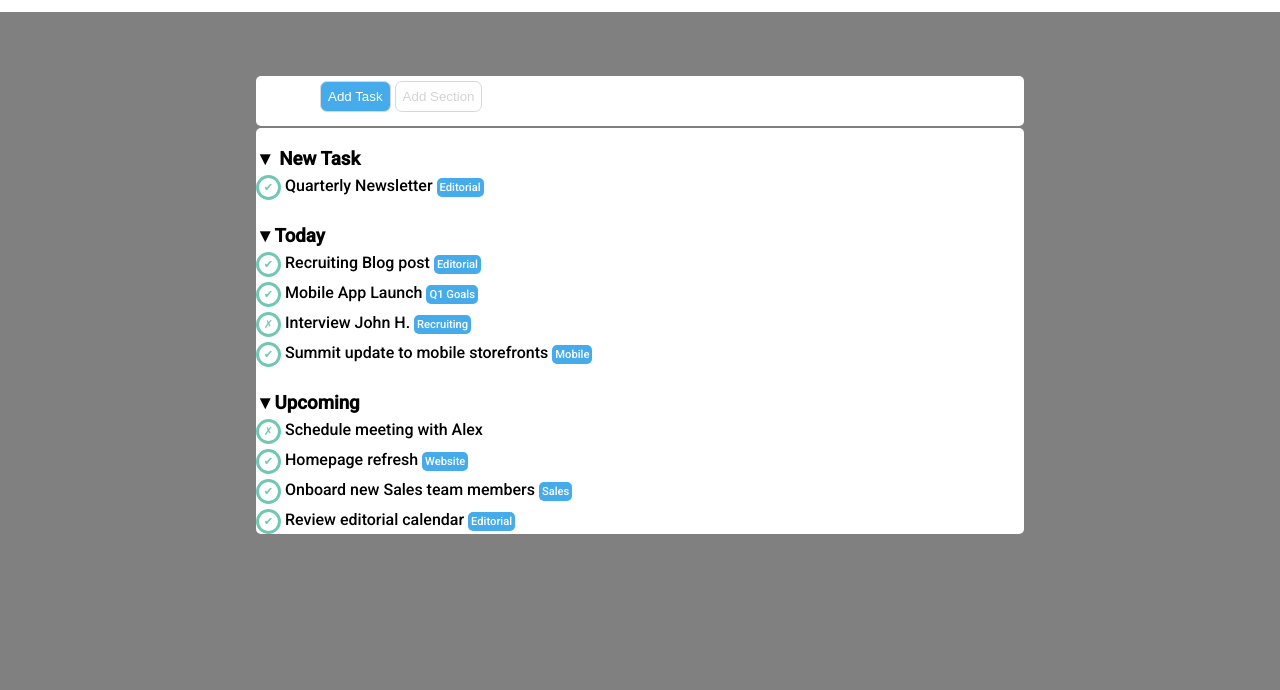
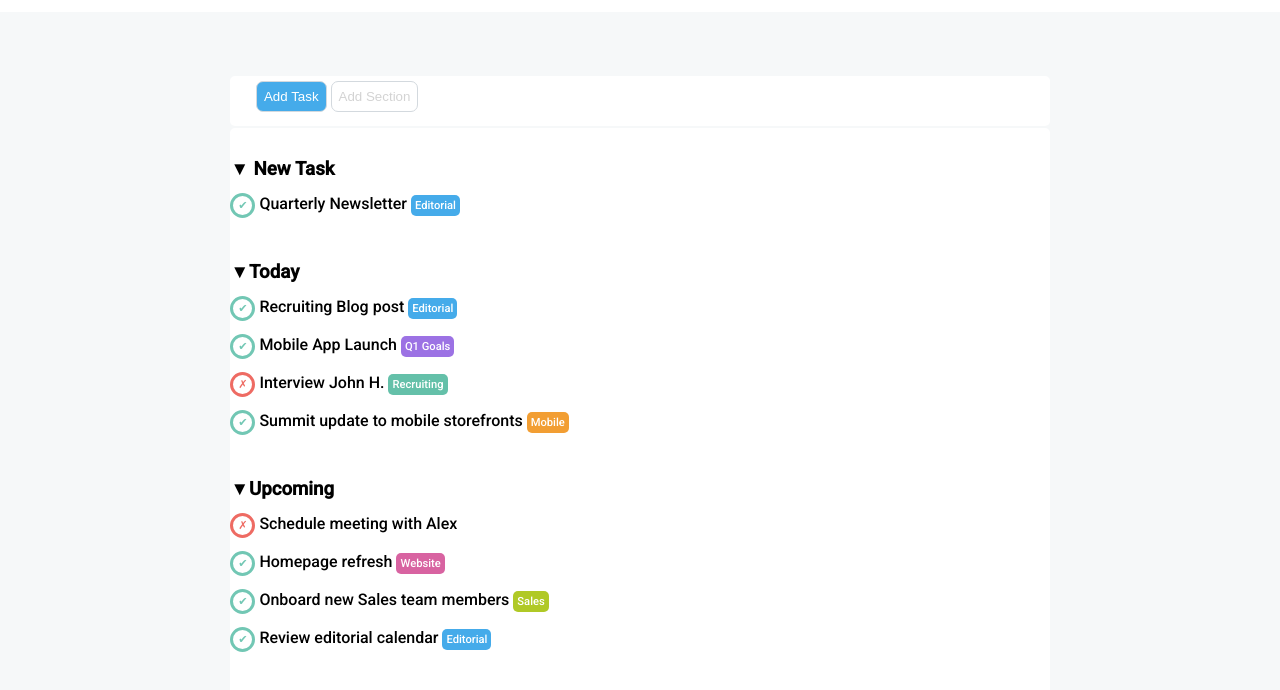
Before and after one commit to LucaBeltrami10/html-css-toboolist, a plain HTML site: page index.html in a window 1280 px wide. Shown: the part 68-758 px from the top of the page. Drawn offline with Linux system fonts and the light colour scheme.

Commit message:
modifiche di stile applicando elementi css

```diff
--- a/css/style.css
+++ b/css/style.css
@@ -5,7 +5,7 @@
 }
 
 body{
-    background-color: gray;
+    background-color: #f6f8f9;
     font-family: 'Roboto', sans-serif;
 }
 
@@ -38,15 +38,20 @@ header>h1,img{
     margin-top: 5%;
     margin-bottom: 2px;
     height: 50px;
-    padding-left: 5%;
+    padding-left: 2%;
     padding-top: 5px;
 }
+.main-container{
+    padding-bottom: 30px;
+}
+
+
 
 
 
 /* CLASSI GENERICHE */
 /* Background-color */
-.background-color-lightblu{
+.background-color-lightblue{
     background-color: #45abea;
 }
 .background-color-purple{
@@ -80,8 +85,8 @@ header>h1,img{
 .container{
     background-color: white;
     border-radius: 5px;
-    margin-left: 20%;
-    margin-right: 20%;
+    margin-left: 18%;
+    margin-right: 18%;
 }
 
 .done{
@@ -95,32 +100,33 @@ header>h1,img{
     font-size: 0.7em;
 }
 .not-done{
-    color: #e73a31;
+    color: #ee6b63;
     background-color: white;
-    padding: 3px;
+    padding: 2px;
     border-radius: 50%;
-    width: 30px;
-    height: 30px;
-    border: 3px solid #e73a31;
+    width: 25px;
+    height: 25px;
+    border: 3px solid #ee6b63;
+    font-size: 0.7em;
 }
 
 .sticker{
     display: inline-block;
     color: white;
-    padding: 3px;
+    padding: 4px;
     border-radius: 5px;
     font-size: 0.7em;
 
 }
 
 .section{
-    padding-top: 20px;
+    padding-top: 30px;
 }
 
 .instruction{
     display: inline-block;
 }
 .task{
-    margin-top: 5px;
-    margin-bottom: 5px;
+    margin-top: 13px;
+    margin-bottom: 13px;
 }
--- a/index.html
+++ b/index.html
@@ -20,60 +20,60 @@
     <main>
         <!-- sezione addtask e add section -->
         <section class="container add-content">
-            <button class="button-add background-color-lightblu color-white" >Add Task</button>
+            <button class="button-add background-color-lightblue color-white" >Add Task</button>
             <button class="button-add background-color-white color-lightgray">Add Section</button>
         </section>
         <!-- sezione task e section -->
-        <section class="container">
+        <section class="container main-container">
             <!-- New task -->
             <h3 class="section">&#9660; New Task</h3>
             <section class="task">
                 <button class="done"> &#10004;</button>
                 <p class="instruction">Quarterly Newsletter</p>
-                <div class="sticker background-color-lightblu">Editorial</div>
+                <div class="sticker background-color-lightblue">Editorial</div>
             </section>
             <!-- Today -->
             <h3 class="section">&#9660;Today</h3>
             <section class="task">
                 <button class="done"> &#10004;</button>
                 <p class="instruction">Recruiting Blog post</p>
-                <div class="sticker background-color-lightblu">Editorial</div>
+                <div class="sticker background-color-lightblue">Editorial</div>
             </section>
             <section class="task">
                 <button class="done"> &#10004;</button>
                 <p class="instruction">Mobile App Launch</p>
-                <div class="sticker background-color-lightblu">Q1 Goals</div>
+                <div class="sticker background-color-purple">Q1 Goals</div>
             </section>
             <section class="task">
-                <button class="done"> &#10007;</button>
+                <button class="not-done"> &#10007;</button>
                 <p class="instruction">Interview John H.</p>
-                <div class="sticker background-color-lightblu">Recruiting</div>
+                <div class="sticker background-color-lightgreen">Recruiting</div>
             </section>
             <section class="task">
                 <button class="done"> &#10004;</button>
                 <p class="instruction">Summit update to mobile storefronts</p>
-                <div class="sticker background-color-lightblu">Mobile</div>
+                <div class="sticker background-color-orange">Mobile</div>
             </section>
             <!-- Upcoming -->
             <h3 class="section">&#9660;Upcoming</h3>
             <section class="task">
-                <button class="done"> &#10007;</button>
+                <button class="not-done"> &#10007;</button>
                 <p class="instruction">Schedule meeting with Alex</p>
             </section>
             <section class="task">
                 <button class="done"> &#10004;</button>
                 <p class="instruction">Homepage refresh</p>
-                <div class="sticker background-color-lightblu">Website</div>
+                <div class="sticker background-color-pink">Website</div>
             </section>
             <section class="task">
                 <button class="done"> &#10004;</button>
                 <p class="instruction">Onboard new Sales team members</p>
-                <div class="sticker background-color-lightblu">Sales</div>
+                <div class="sticker background-color-green">Sales</div>
             </section>
             <section class="task">
                 <button class="done"> &#10004;</button>
                 <p class="instruction">Review editorial calendar</p>
-                <div class="sticker background-color-lightblu">Editorial</div>
+                <div class="sticker background-color-lightblue">Editorial</div>
             </section>
 
         </section>
```
